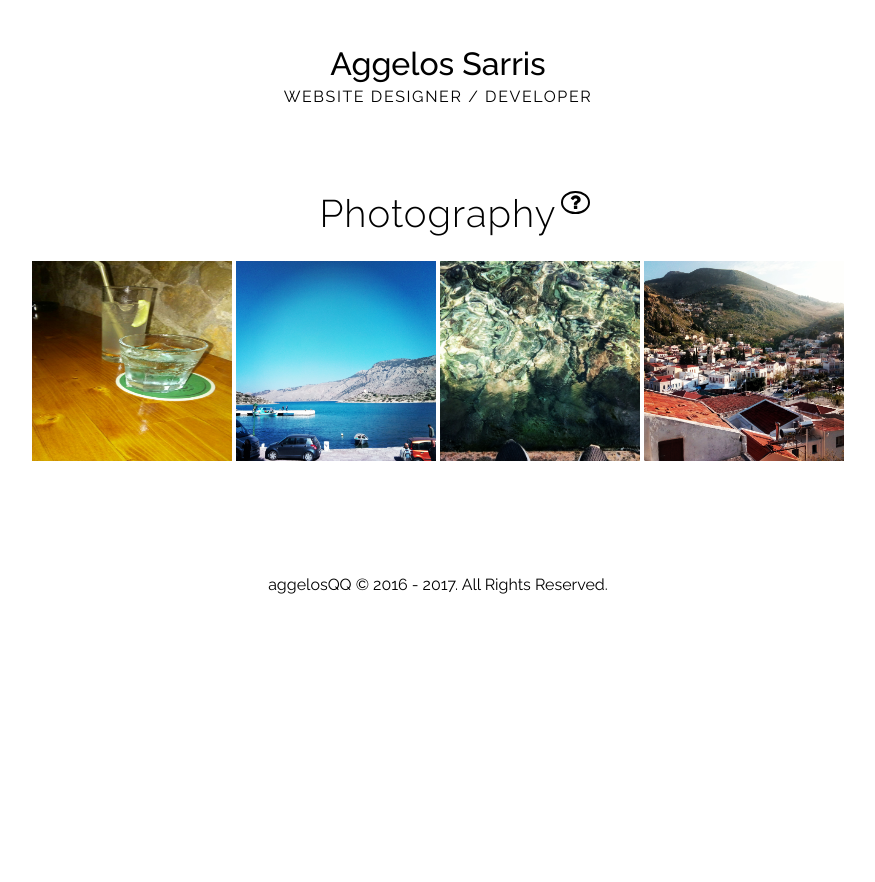
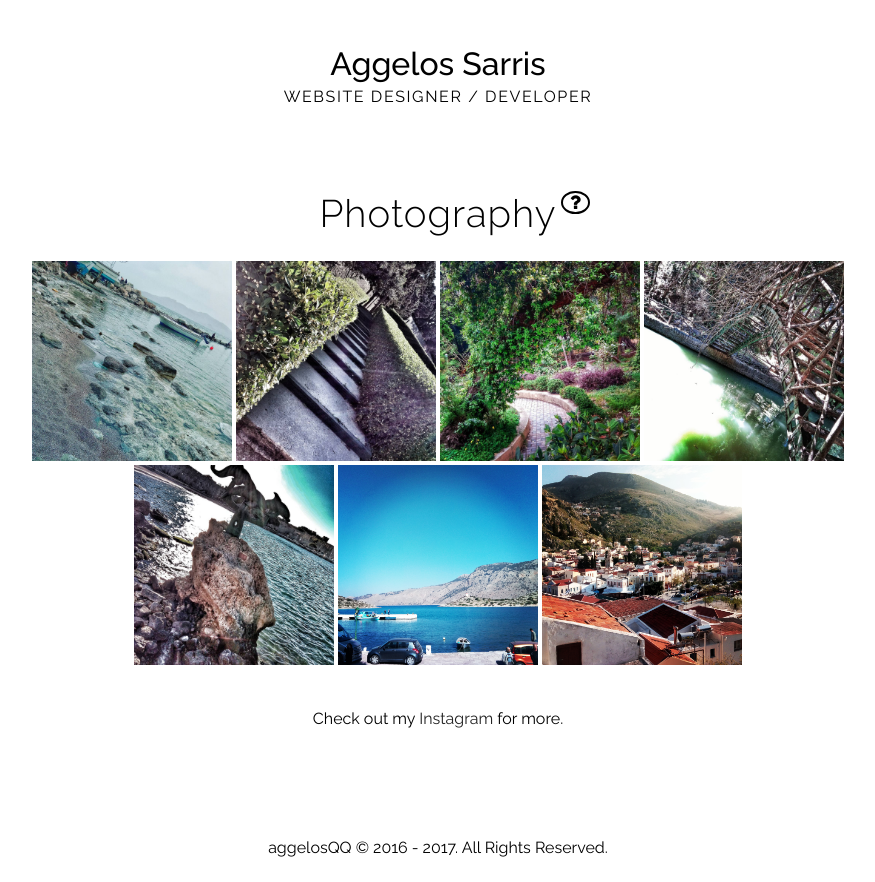
Before and after one commit to aggelosQQ/aggelosqq.github.io, a PHP site: page /photography in a window 1280 px wide. Shown: the part 69-951 px from the top of the page, without its empty margins (202-1077 px from the left). Before the commit the page ends 663 px from the top, so only its background shows below. Run offline with PHP 8.4, Linux system fonts and the light colour scheme.

Commit message:
More Photography

```diff
--- a/css/main.css
+++ b/css/main.css
@@ -102,7 +102,9 @@ a.email:hover:after { opacity: 1; top: 50%; -webkit-transform: translateY(-50%);
 
 .thumbnail-image { width: 200px; height: 200px; -moz-transition: 0.3s all ease-in-out; -webkit-transition: 0.3s all ease-in-out; -o-transition: 0.3s all ease-in-out; transition: 0.3s all ease-in-out; }
 
-.thumbnail-image:hover { -webkit-transform: scale(1.1, 1.1); -ms-transform: scale(1.1, 1.1); transform: scale(1.1, 1.1); box-shadow: 0 0 15px rgba(51, 51, 51, 0.8); margin: 0 -10px; }
+.thumbnail-image:hover { -webkit-transform: scale(1.1, 1.1); -ms-transform: scale(1.1, 1.1); transform: scale(1.1, 1.1); box-shadow: 0 0 15px rgba(51, 51, 51, 0.8); border: 1px solid white; }
+
+.instagram-check { margin-top: 40px; }
 
 .help { font-size: .5em; position: absolute; border: 2px solid #000; border-radius: 100%; -moz-transition: 0.3s all ease-in-out; -webkit-transition: 0.3s all ease-in-out; -o-transition: 0.3s all ease-in-out; transition: 0.3s all ease-in-out; cursor: pointer; margin-left: 5px; }
 
--- a/photography/index.html
+++ b/photography/index.html
@@ -42,16 +42,25 @@
 		<section class="photography section" id="photography">
 			<h1 class="section-title">Photography <i class="fa fa-question fa-fw help hide-on-mobile-inline"></i></h1>
 			<div class="photography-inner">
-				<a href="images/drink-symi.jpg" data-lightbox="image-1" data-title="A night out in Symi, a beautiful Greek island."><img src="images/drink-symi.jpg" class="thumbnail-image"></a>
+
+				<a href="images/xaraki-thalassa.jpg" data-lightbox="image-1" data-title="One of the best beaches in Greece located in Haraki, Rhodes."><img src="images/xaraki-thalassa.jpg" class="thumbnail-image"></a>
+
+				<a href="images/old-town-rodos.jpg" data-lightbox="image-1" data-title="That's the inside of a cave I found when I went to the Old Town of Rhodes, Greece."><img src="images/old-town-rodos.jpg" class="thumbnail-image"></a>
+
+				<a href="images/matraki-rodos-magaziEkso.jpg" data-lightbox="image-1" data-title="The beautiful sea of Symi island in Greece."><img src="images/matraki-rodos-magaziEkso.jpg" class="thumbnail-image"></a>
+
+				<a href="images/rodini.jpg" data-lightbox="image-1" data-title="That's one picture of my trip in the extraordinary Rodini, Rhodes, Greece."><img src="images/rodini.jpg" class="thumbnail-image"></a>
+
+				<a href="images/limani.jpg" data-lightbox="image-1" data-title="Those are the dolphins outside of the harbor in Rhodes, Greece."><img src="images/limani.jpg" class="thumbnail-image"></a>
 
 				<a href="images/panormitis.jpg" data-lightbox="image-1" data-title="Picture from my visit to Panormitis Monastery in Symi island, Greece."><img src="images/panormitis.jpg" class="thumbnail-image"></a>
-
-				<a href="images/sea-symi.jpg" data-lightbox="image-1" data-title="The beautiful sea of Symi island in Greece."><img src="images/sea-symi.jpg" class="thumbnail-image"></a>
 
 				<a href="images/symi-thea.jpg" data-lightbox="image-1" data-title="The view I was lucky to have during my stay in Symi, Greece."><img src="images/symi-thea.jpg" class="thumbnail-image"></a>
 
 
 			</div>
+
+			<p class="instagram-check">Check out my <a href="https://instagram.com/aggelosQQ">Instagram</a> for more.</p>
 		</section>
 
 
--- a/scss/main.scss
+++ b/scss/main.scss
@@ -329,8 +329,13 @@ a.email {
 	&:hover {
 		transform: scale(1.1,1.1);
 		box-shadow: 0 0 15px rgba(#333,.8);
-		margin: 0 -10px;
+		border: 1px solid white;
 	}
+}
+
+.instagram-check {
+	margin-top: 40px;
+
 }
 
 .help {
```
Also changed, not shown: photography/images/drink-symi.jpg (deleted), photography/images/limani.jpg (added), photography/images/matraki-rodos-magaziEkso.jpg (added), photography/images/old-town-rodos.jpg (added), photography/images/rodini.jpg (added), photography/images/sea-symi.jpg (deleted), photography/images/xaraki-thalassa.jpg (added).
